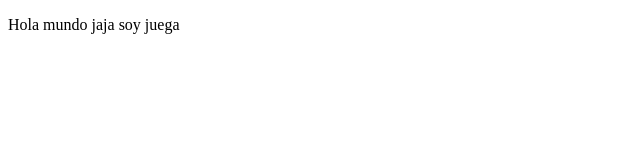
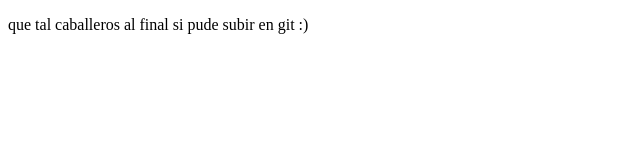
Before and after one commit to CristianMolinaBello/proyectoDemoCursoPrework, a plain HTML site: page index.html in a window 1280 px wide. Shown: the whole page, without its empty margins (0-640 px from the left). Drawn offline with Linux system fonts and the light colour scheme.

Commit message:
cambios de prueba

```diff
--- a/index.html
+++ b/index.html
@@ -4,12 +4,12 @@
     <meta charset="UTF-8">
     <meta http-equiv="X-UA-Compatible" content="IE=edge">
     <meta name="viewport" content="width=device-width, initial-scale=1.0">
-    <title>Document</title>
+    <title>Hola mundo</title>
 </head>
 <body>
     <p>
-        Hola mundo jaja
-        soy juega
+
+        que tal caballeros al final si pude subir en git :)
 
     </p>
 </body>
```
